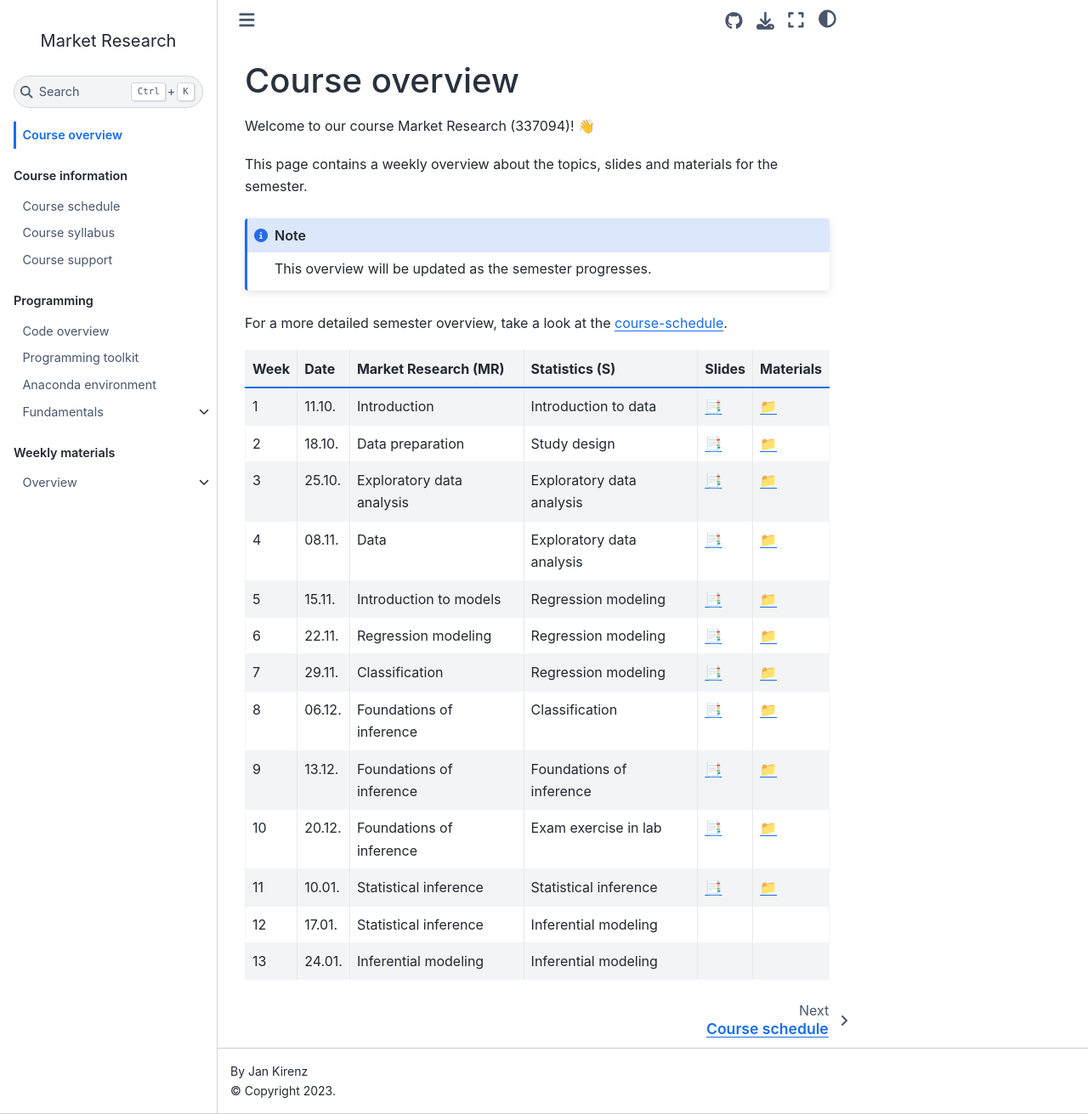
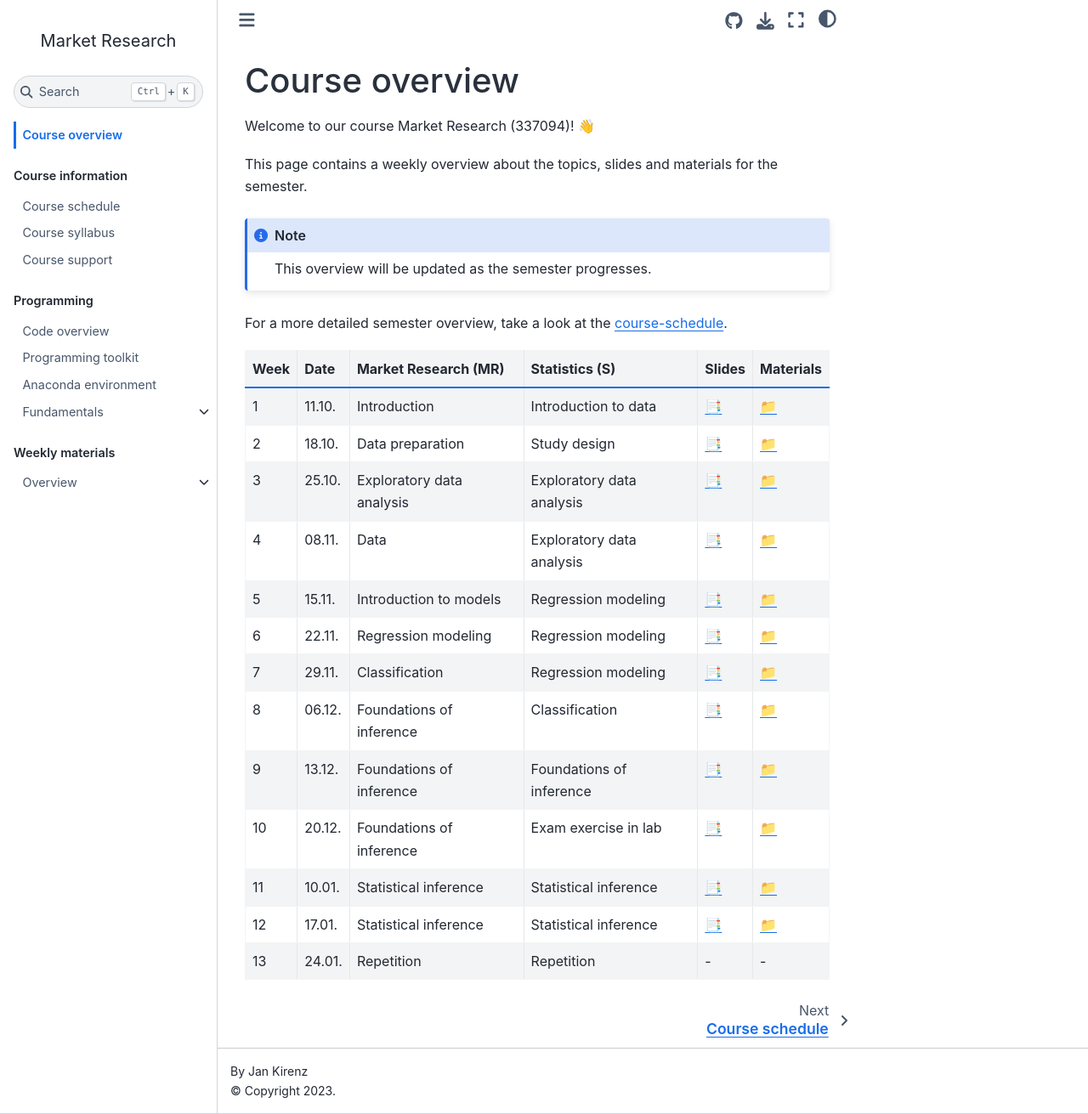
Before and after one commit to mr-ws22/website, a Jupyter Book: the page built from docs/course-overview.md, in a window 1280 px wide and 1311 px high. Shown: the whole window at 85% size. Built offline with Jupyter Book 1.0.4 settings and Sphinx 7.4.7 and the Sphinx Book theme 1.1.4, drawn with Linux system fonts in a browser that asks for light colours; pages that are not in the unit, such as notebooks, are missing from menus; comment, search, counter and statistics services are not loaded.

Commit message:
added week12

```diff
--- a/docs/course-overview.md
+++ b/docs/course-overview.md
@@ -23,5 +23,5 @@ For a more detailed semester overview, take a look at the [course-schedule](../d
 |	9	|	13.12.	|	Foundations of inference	|	Foundations of inference	|	[📑](https://drive.google.com/file/d/10YvpqcO3HETCrRquhNt4C6lo22LbPGmH/view?usp=sharing)	|	[📁](../weeks/week9.md)	|
 |	10	|	20.12.	|	Foundations of inference	|	Exam exercise in lab	|	[📑](https://drive.google.com/file/d/10sGeOhA4V5dN8PxfIRbGar8ry1XgAyvt/view?usp=sharing)	|	[📁](../weeks/week10.md)	|
 |	11	|	10.01.	|	Statistical inference	|	Statistical inference	|	[📑](https://drive.google.com/file/d/10w_k9Awxqsacu5eTXYbdFJ4VFuczV00h/view?usp=sharing)	|	[📁](../weeks/week11.md)	|
-|	12	|	17.01.	|	Statistical inference	|	Inferential modeling	|		|		|
-|	13	|	24.01.	|	Inferential modeling	|	Inferential modeling	|		|		|
+|	12	|	17.01.	|	Statistical inference	|	Statistical inference	|	[📑](https://drive.google.com/file/d/115Q0y2T7GD9VGEd3irJljxm4V684TT9O/view?usp=sharing)	|	[📁](../weeks/week12.md)	|
+|	13	|	24.01.	|	Repetition	|	Repetition	|	 -	|	 -	|
```
Also changed, not shown: docs/course-schedule.md (+8 -2 lines), weeks/week12.md (added, +46 -0 lines).
